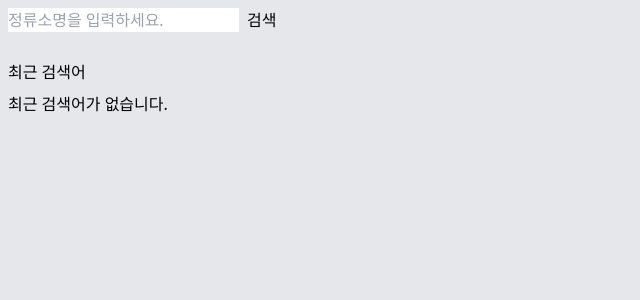
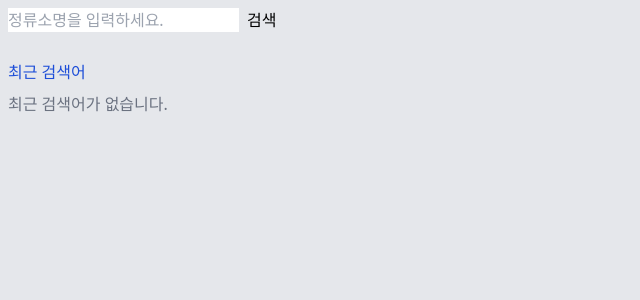
Before and after one commit to ruubyme/SeoulBus, a React (Vite) app: page / in a window 1280 px wide. Shown: the top 300 px of the page, without its empty margins (0-640 px from the left). Built offline with nearby package versions, Linux system fonts and the light colour scheme.

Commit message:
Feat: 최근 검색어 삭제
최근 검색어 삭제 및 화면 업데이트를 위해 state 값으로 초기화

```diff
--- a/component/Main.tsx
+++ b/component/Main.tsx
@@ -1,14 +1,14 @@
-import { useRef } from "react";
+import { useEffect, useRef, useState } from "react";
 import SearchBar, { SearchBarRef } from "./SearchBar";
 
 export const Main: React.FC = () => {
   const searchBarRef = useRef<SearchBarRef>(null);
+  const [recentKeywords, setRecentKeywords] = useState<string[]>([]);
 
   const getRecentKeywordsFromLocalStorage = () => {
     const recentKeywordsToLocal = localStorage.getItem("recentKeywords");
     return recentKeywordsToLocal ? JSON.parse(recentKeywordsToLocal) : [];
   };
-  const recentKeywords: string[] = getRecentKeywordsFromLocalStorage();
 
   const handleRecentKeywordClick = (keyword: string) => {
     if (searchBarRef.current) {
@@ -16,18 +16,38 @@ export const Main: React.FC = () => {
     }
   };
 
+  const deleteRecentKeyword = (keywordToDelete: string) => {
+    const recentKeywords = getRecentKeywordsFromLocalStorage();
+    const updatedKeywords = recentKeywords.filter(
+      (keyword: string) => keyword !== keywordToDelete
+    );
+    setRecentKeywords(updatedKeywords);
+    localStorage.setItem("recentKeywords", JSON.stringify(updatedKeywords));
+  };
+
+  useEffect(() => {
+    const recentKeywords = getRecentKeywordsFromLocalStorage();
+    setRecentKeywords(recentKeywords);
+  }, []);
+
   return (
     <>
       <SearchBar ref={searchBarRef} />
       <div className="pt-5 px-2">
-        <h2 className="pb-2">최근 검색어</h2>
+        <h2 className="pb-2 text-blue-700">최근 검색어</h2>
         {recentKeywords.length === 0 ? (
-          <div>최근 검색어가 없습니다.</div>
+          <div className="text-gray-500">최근 검색어가 없습니다.</div>
         ) : (
           recentKeywords.map((keyword, index) => (
-            <p key={index} onClick={() => handleRecentKeywordClick(keyword)}>
-              {keyword}
-            </p>
+            <div key={index}>
+              <span
+                className="pr-1 cursor-pointer"
+                onClick={() => handleRecentKeywordClick(keyword)}
+              >
+                {keyword}
+              </span>
+              <button onClick={() => deleteRecentKeyword(keyword)}>✖️</button>
+            </div>
           ))
         )}
       </div>
--- a/component/SearchBar.tsx
+++ b/component/SearchBar.tsx
@@ -29,8 +29,11 @@ const SearchBar: React.ForwardRefRenderFunction<SearchBarRef, {}> = (
     const recentKeywords: string[] = storedKeywords
       ? JSON.parse(storedKeywords)
       : [];
-    const updatedKeywords = [...recentKeywords, keyword];
-    localStorage.setItem("recentKeywords", JSON.stringify(updatedKeywords));
+    //중복 저장 방지
+    if (!recentKeywords.includes(keyword)) {
+      const updatedKeywords = [...recentKeywords, keyword];
+      localStorage.setItem("recentKeywords", JSON.stringify(updatedKeywords));
+    }
   };
 
   const handleSearch = async (keyword: string) => {
```
